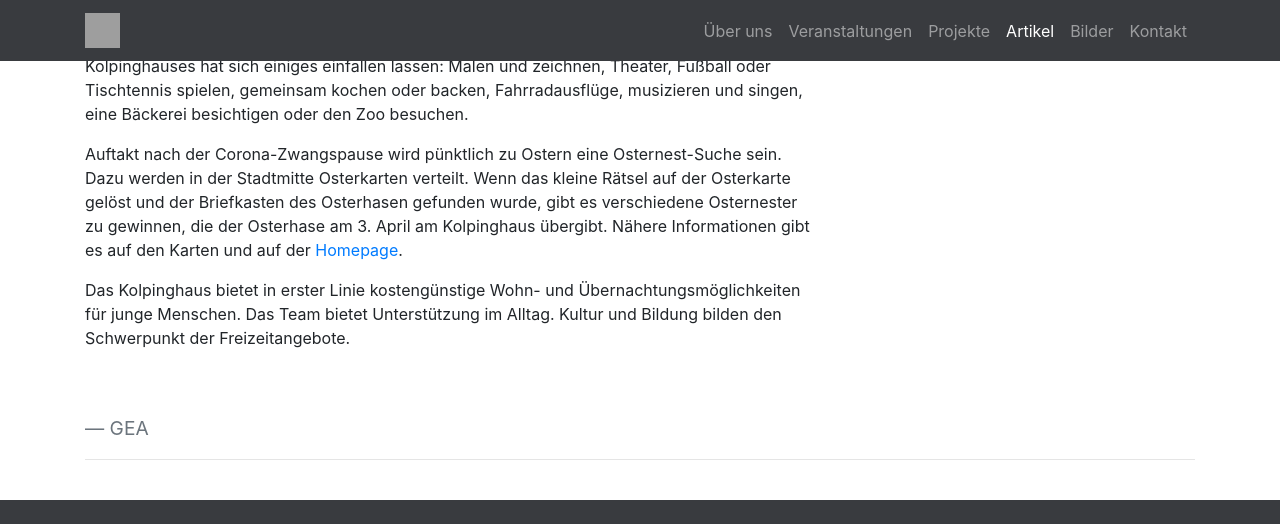
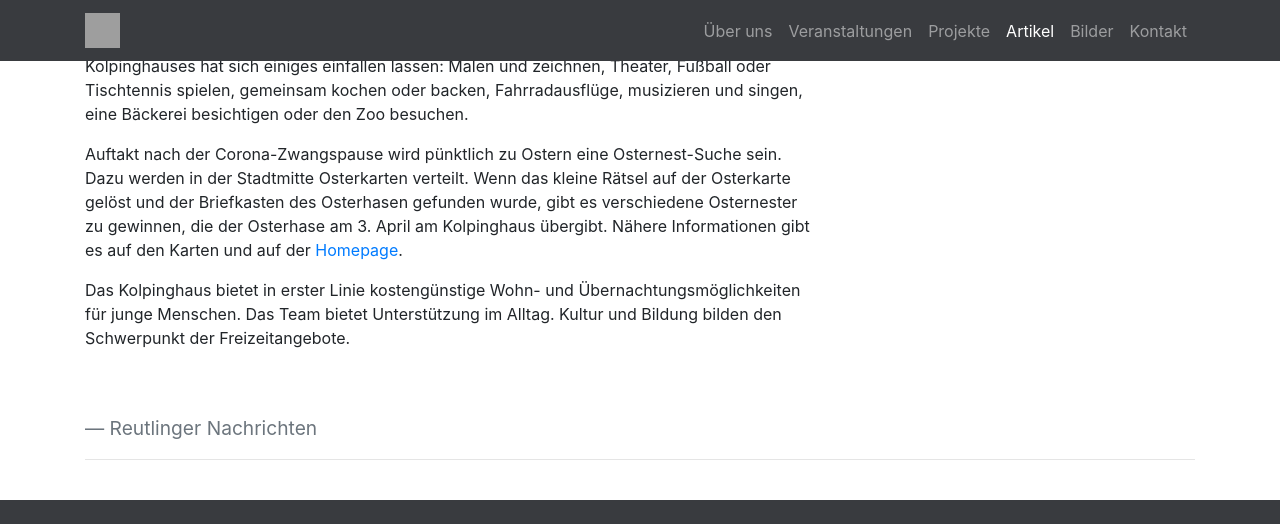
Before and after one commit to kolpinghaus-reutlingen/kolpinghaus-reutlingen.de, a Jekyll site: the page built from _artikel/2021-03-18-aktionen-fuer-kolpinghaus.md, in a window 1280 px wide and 900 px high, scrolled down 752 px, cut to the strip 0-524 px from the top of the window. Built offline with Jekyll 4.4.1, drawn with Linux system fonts in a browser that asks for light colours; grey boxes are pictures that could not be loaded.

Commit message:
fixed autor

```diff
--- a/_artikel/2021-03-18-aktionen-fuer-kolpinghaus.md
+++ b/_artikel/2021-03-18-aktionen-fuer-kolpinghaus.md
@@ -2,7 +2,7 @@
 title: Aktionen für Kinder
 subtitle: Das Kolpinghaus bietet wieder Aktionen unter dem Motto "Just for Kids" für Zehn- bis 15-Jährige an
 date: 2021-03-18
-autor: GEA
+autor: Reutlinger Nachrichten
 ---
 
 <!--mehr-->
```
